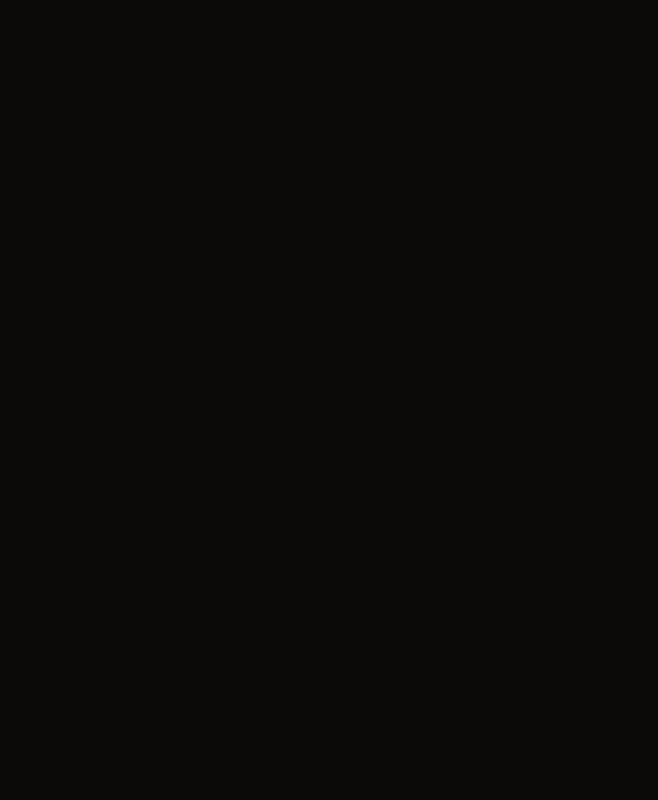
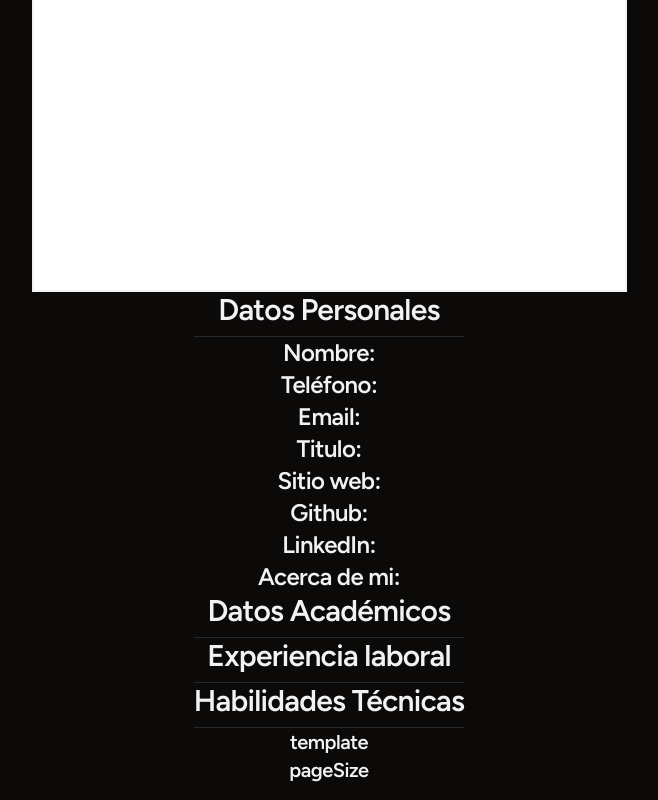
Before and after one commit to CristobalNPE/CVGenerator-v2, a React (Vite) app: page /result in a window 1280 px wide. Shown: the part 711-1511 px from the top of the page, without its empty margins (311-969 px from the left). Before the commit the page ends 800 px from the top, so only its background shows below. Built offline with nearby package versions, Linux system fonts and the light colour scheme.

Commit message:
create template

```diff
--- a/index.html
+++ b/index.html
@@ -2,7 +2,7 @@
 <html lang="es">
   <head>
     <meta charset="UTF-8" />
-    <link rel="icon" type="image/svg+xml" href="/vite.svg" />
+    <link rel="icon" type="image/svg+xml" href="/src/assets/cvLogo.svg" />
     <meta name="viewport" content="width=device-width, initial-scale=1.0" />
     <title>CV Creator</title>
   </head>
--- a/src/pages/result/Result.tsx
+++ b/src/pages/result/Result.tsx
@@ -4,12 +4,67 @@
 
 function Result() {
   const curriculum = useCurriculumStore();
-
+  //TODO: MAKE 3 TEMPLATES AS PAGES
+  //TODO: FIX STEPPER
+  //TODO: MAKE IT SO IT CAN SKIP STEPS
+  //TODO: MAKE THE MENU FOR TOGGLING DARK MODE AND ACCESS SAVED CVs
+  //TODO: FOR NOW JUST SHOW THE HTML
+  //TODO: ADD ANIMATION BETWEEN PAGES
+  //TODO: WHEN LEARN NODE, SEND THE TEMPLATES HTML TO GET A PDF
   return (
     <main className="p-4 text-center flex flex-col  items-center w-full  ">
       <Stepper />
+
       <Heading variant={"h2"}>Tu CV:</Heading>
-      {JSON.stringify(curriculum)}
+
+      <div className="bg-white w-[595px] h-[842px] border-foreground border-2"></div>
+      <div>
+        <Heading variant={"h2"}>Datos Personales</Heading>
+        <Heading variant={"h3"}>Nombre: {curriculum.fullName}</Heading>
+        <Heading variant={"h3"}>Teléfono: {curriculum.phoneNumber}</Heading>
+        <Heading variant={"h3"}>Email: {curriculum.email}</Heading>
+        <Heading variant={"h3"}>Titulo: {curriculum.title}</Heading>
+        <Heading variant={"h3"}>Sitio web: {curriculum.website}</Heading>
+        <Heading variant={"h3"}>Github: {curriculum.github}</Heading>
+        <Heading variant={"h3"}>LinkedIn: {curriculum.linkedIn}</Heading>
+        <Heading variant={"h3"}>Acerca de mi: {curriculum.aboutMe}</Heading>
+        <Heading variant={"h2"}>Datos Académicos</Heading>
+        {curriculum.academicData.map((data) => {
+          return (
+            <div className="ring-2 ring-secondary">
+              <Heading variant={"h3"}>{data.title}</Heading>
+              <Heading variant={"h3"}>{data.description}</Heading>
+              <Heading variant={"h3"}>{data.from}</Heading>
+              <Heading variant={"h3"}>{data.until}</Heading>
+            </div>
+          );
+        })}
+        <Heading variant={"h2"}>Experiencia laboral</Heading>
+        {curriculum.workExperience.map((data) => {
+          return (
+            <div className="ring-2 ring-secondary">
+              <Heading variant={"h3"}>{data.title}</Heading>
+              <Heading variant={"h3"}>{data.description}</Heading>
+              <Heading variant={"h3"}>{data.from}</Heading>
+              <Heading variant={"h3"}>{data.until}</Heading>
+            </div>
+          );
+        })}
+        <Heading variant={"h2"}>Habilidades Técnicas</Heading>
+        {curriculum.technicalSkills.map((data) => {
+          return (
+            <div className="ring-2 ring-secondary">
+              <Heading variant={"h3"}>{data.title}</Heading>
+              <Heading variant={"h3"}>{data.description}</Heading>
+              <Heading variant={"h3"}>{data.from}</Heading>
+              <Heading variant={"h3"}>{data.until}</Heading>
+            </div>
+          );
+        })}
+
+        <Heading variant={"h4"}>template {curriculum.template}</Heading>
+        <Heading variant={"h4"}>pageSize {curriculum.pageSize}</Heading>
+      </div>
     </main>
   );
 }
```
Also changed, not shown: src/assets/cvLogo.svg (added), src/components/templates/SeriousTemplate.tsx (added).
